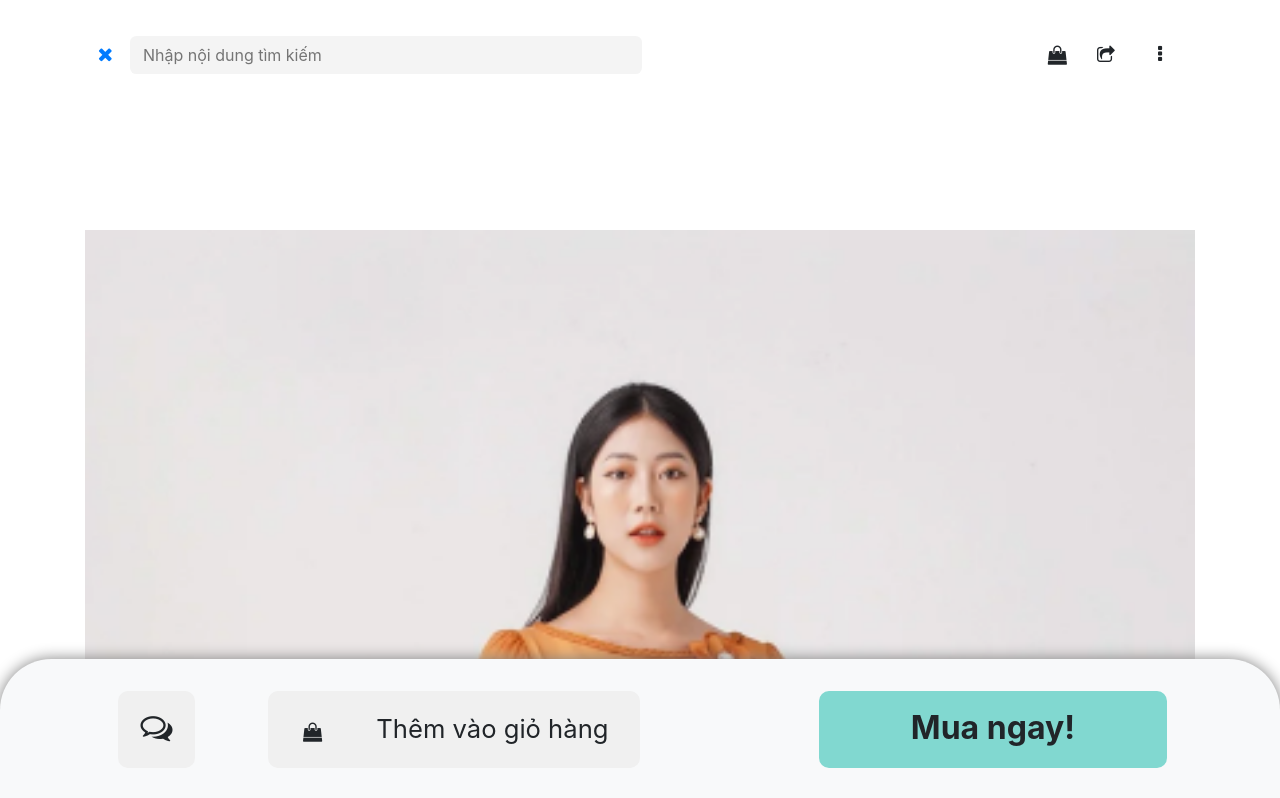
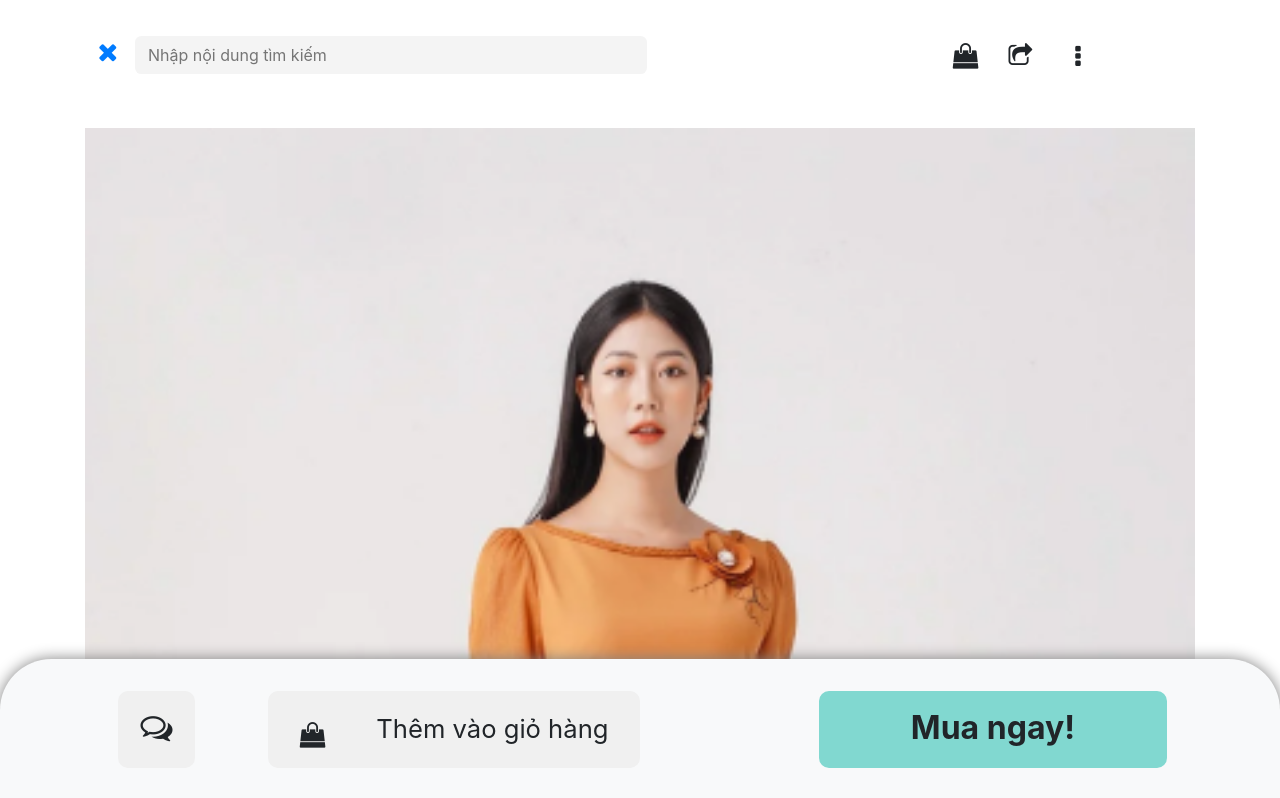
Before and after one commit to minkiv/traotay, a plain HTML site: page detail.html in a window 1280 px wide. Shown: the top 798 px of the page. Drawn offline with nearby package versions, Linux system fonts and the light colour scheme.

Commit message:
responsive

```diff
--- a/detail.html
+++ b/detail.html
@@ -20,7 +20,7 @@
     <header>
       <div class="container header">
         <div class="row">
-          <div class="col-lg-10">
+          <div class="col-lg-9">
             <a href="./index.html"
               ><i class="fa fa-times" id="icon-header" aria-hidden="true"></i
             ></a>
@@ -32,7 +32,7 @@
               placeholder="Nhập nội dung tìm kiếm"
             />
           </div>
-          <div class="col-lg-2">
+          <div class="col-lg-3">
             <i
               class="fa fa-shopping-bag"
               id="icon-header"
--- a/style.css
+++ b/style.css
@@ -1,6 +1,6 @@
 /* Header */
 .header {
-  height: 14vw;
+  height: 6vw;
   margin: 2vw 0;
 }
 #search {
@@ -13,7 +13,7 @@
   padding: 1vw;
 }
 #icon-header {
-  font-size: 1.5vw;
+  font-size: 2vw;
   padding: 1vw 1vw 0;
 }
 
@@ -45,7 +45,7 @@
 .brand {
   display: grid;
   grid-template-columns: 1fr 1fr 1fr;
-  gap: 16px;
+  gap: 2vw;
   margin-top: 4vw;
 }
 .brand-i img {
```
